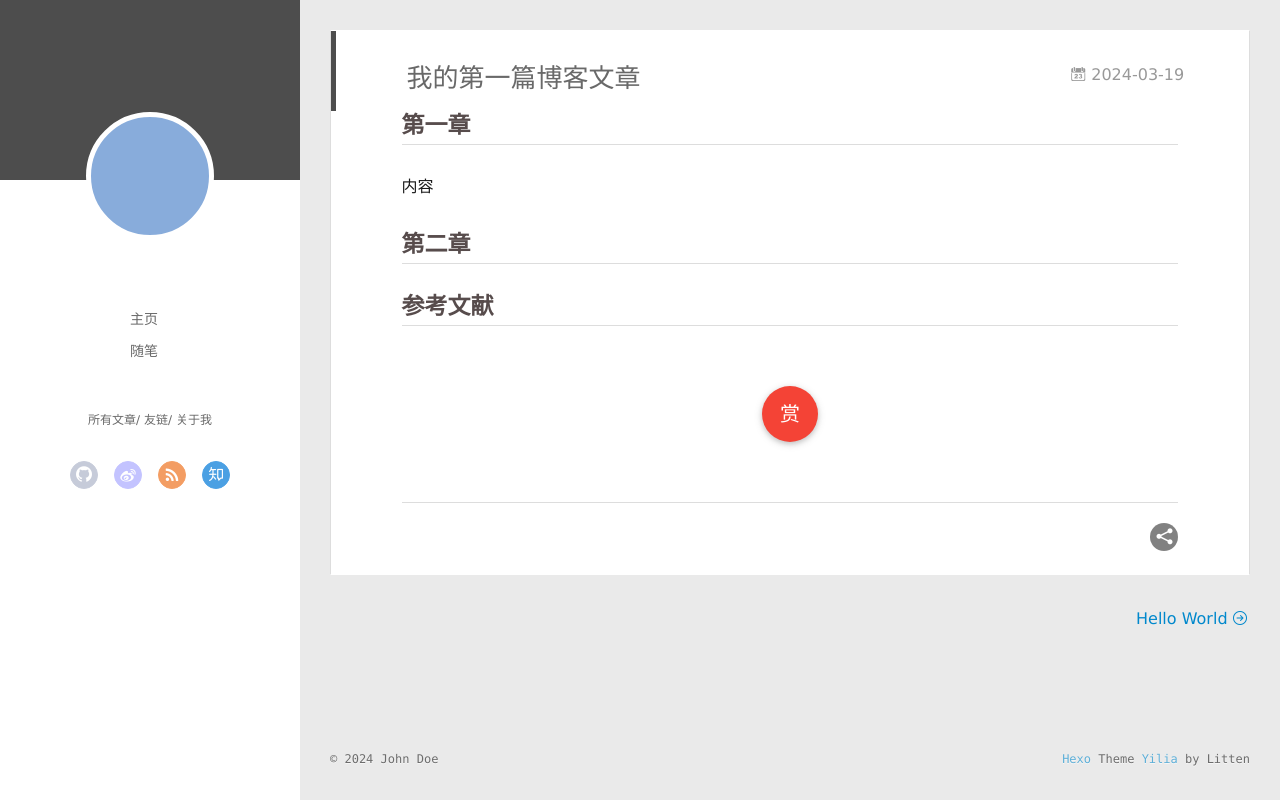
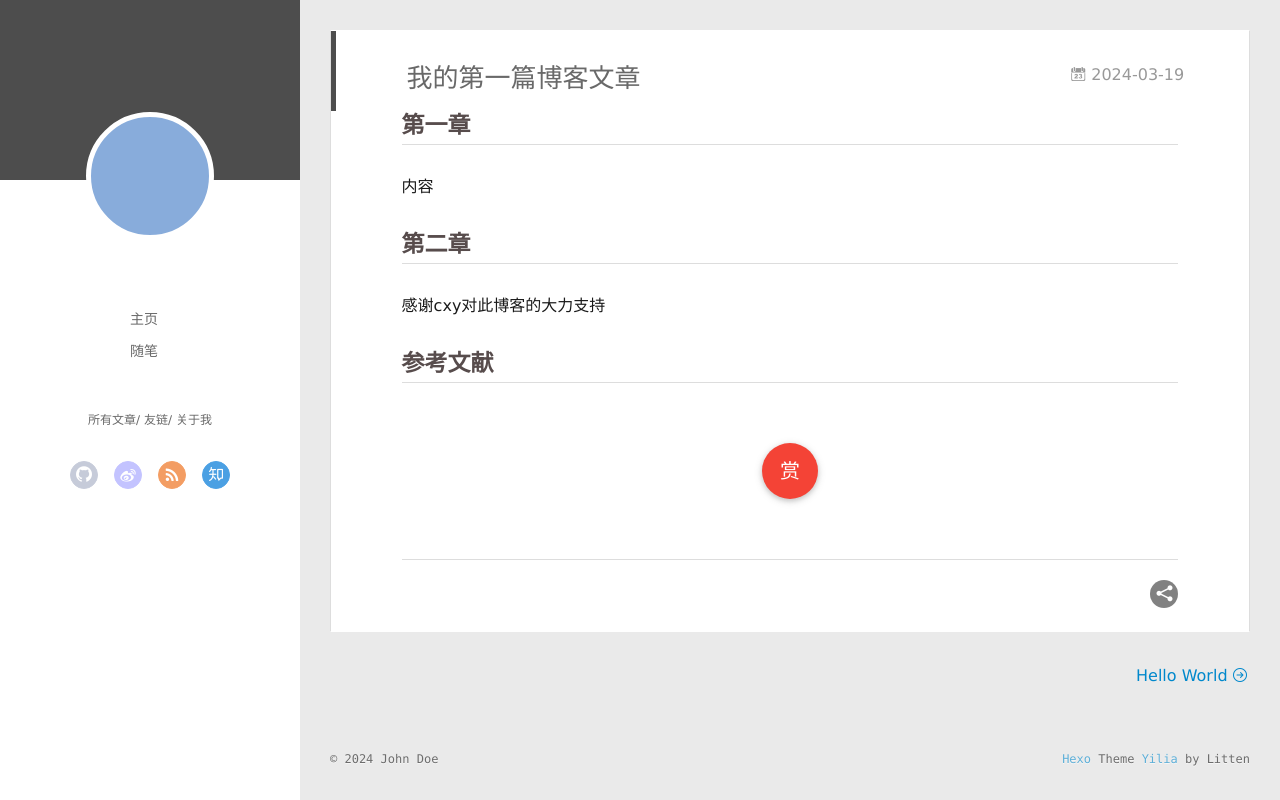
Before and after one commit to ShiGuang716/ShiGuang716.github.io, a plain HTML site: page 2024/03/19/我的第一篇博客文章/index.html in a window 1280 px wide. Drawn offline with Linux system fonts and the light colour scheme; no server answers.

Commit message:
Site updated: 2024-03-19 19:38:05

```diff
--- a/2024/03/19/我的第一篇博客文章/index.html
+++ b/2024/03/19/我的第一篇博客文章/index.html
@@ -8,15 +8,15 @@
   <link rel="dns-prefetch" href="http://example.com">
   <title>我的第一篇博客文章 | Hexo</title>
   <meta name="viewport" content="width=device-width, initial-scale=1, maximum-scale=1">
-  <meta name="description" content="第一章内容 第二章参考文献">
+  <meta name="description" content="第一章内容 第二章感谢cxy对此博客的大力支持 参考文献">
 <meta property="og:type" content="article">
 <meta property="og:title" content="我的第一篇博客文章">
 <meta property="og:url" content="http://example.com/2024/03/19/%E6%88%91%E7%9A%84%E7%AC%AC%E4%B8%80%E7%AF%87%E5%8D%9A%E5%AE%A2%E6%96%87%E7%AB%A0/index.html">
 <meta property="og:site_name" content="Hexo">
-<meta property="og:description" content="第一章内容 第二章参考文献">
+<meta property="og:description" content="第一章内容 第二章感谢cxy对此博客的大力支持 参考文献">
 <meta property="og:locale" content="en_US">
 <meta property="article:published_time" content="2024-03-19T11:16:35.000Z">
-<meta property="article:modified_time" content="2024-03-19T11:18:39.621Z">
+<meta property="article:modified_time" content="2024-03-19T11:35:59.095Z">
 <meta property="article:author" content="John Doe">
 <meta name="twitter:card" content="summary">
 
@@ -175,7 +175,8 @@
     <div class="article-entry" itemprop="articleBody">
 
         <h2 id="第一章"><a href="#第一章" class="headerlink" title="第一章"></a>第一章</h2><p>内容</p>
-<h2 id="第二章"><a href="#第二章" class="headerlink" title="第二章"></a>第二章</h2><h2 id="参考文献"><a href="#参考文献" class="headerlink" title="参考文献"></a>参考文献</h2>
+<h2 id="第二章"><a href="#第二章" class="headerlink" title="第二章"></a>第二章</h2><p>感谢cxy对此博客的大力支持</p>
+<h2 id="参考文献"><a href="#参考文献" class="headerlink" title="参考文献"></a>参考文献</h2>
 
 
 
```
Also changed, not shown: index.html (+2 -1 lines).
